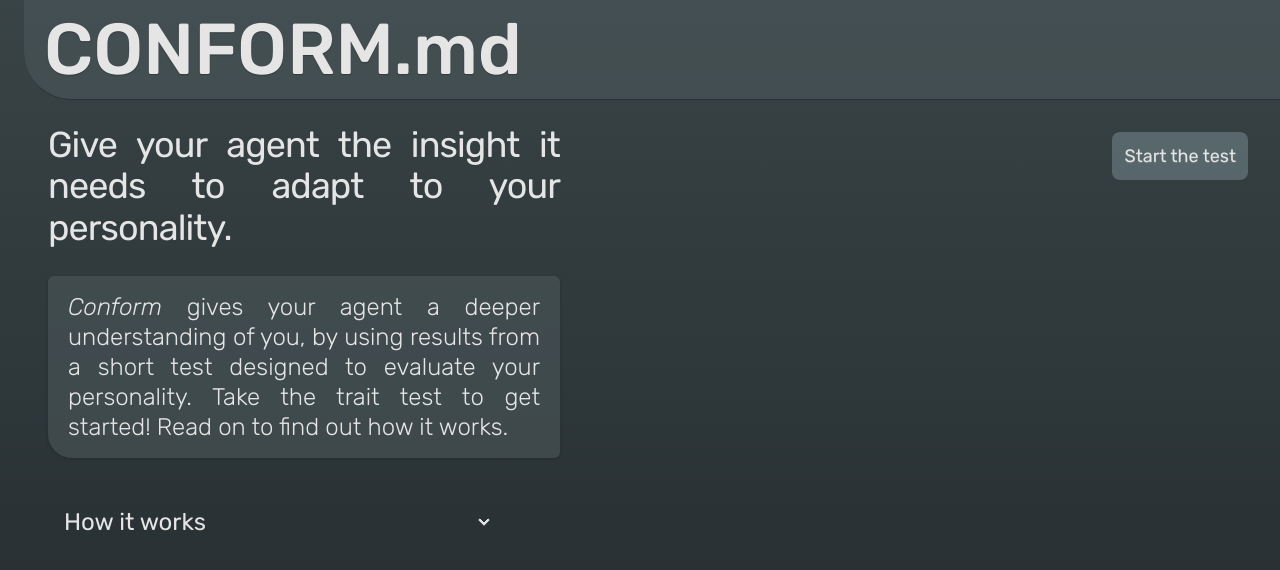
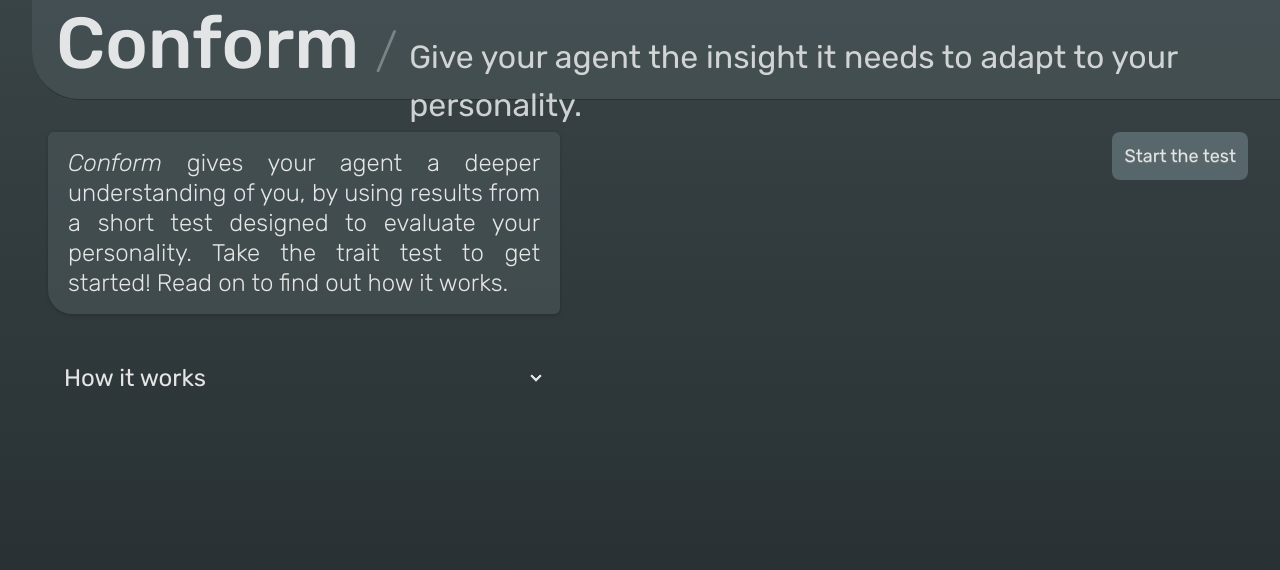
Before and after one commit to sghetticode/conform, a website built with Vite: page index.html in a window 1280 px wide. Built offline with nearby package versions, Linux system fonts and the light colour scheme.

Commit message:
Redesign header and left column

```diff
--- a/index.html
+++ b/index.html
@@ -5,9 +5,15 @@
     <meta name="viewport" content="width=device-width, initial-scale=1" />
     <meta
       name="description"
-      content="Make any agent your agent, by giving it the insight of knowing more about you."
+      content="Give your agent the insight it needs to adapt to your personality."
     />
-    <title>Conform.md</title>
+    <link rel="stylesheet" href="/src/style.css" />
+    <title>CONFORM.md</title>
+    <script>
+      if (localStorage.getItem('results')) {
+        document.documentElement.classList.add('results-found')
+      }
+    </script>
   </head>
   <body
     class="font-rubik h-screen bg-linear-180 from-mist-700 to-mist-800 bg-no-repeat
@@ -15,17 +21,20 @@
   >
     <div
       id="header"
-      class="navbar ml-6 h-[100px] w-auto rounded-bl-[48px] border-b-[1.5px]
-        border-b-mist-800/75 bg-mist-600/60 pl-5"
+      class="navbar flex items-baseline ml-8 h-[100px] w-auto rounded-bl-[48px] border-b-[1.5px]
+        border-b-mist-800/75 bg-mist-600/60 pl-6"
     >
-      <h1 class="text-7xl/none font-medium text-shadow-mist-800/50 text-shadow-xs">CONFORM.md</h1>
+      <h1 class="text-7xl/none font-medium text-neutral-100/90">Conform</h1>
+      <span class="text-5xl font-light text-mist-400/60 pl-4 pr-3">
+        /
+      </span>
+      <h2 class="text-[2rem] font-normal text-neutral-100/80">
+        Give your agent the insight it needs to adapt to your personality.
+      </h2>
     </div>
     <main class="flex">
-      <div id="column-left" class="mt-6 ml-12 max-w-2/5 flex-auto text-justify">
-        <section id="tagline-intro">
-          <h2 class="mb-7 text-4xl leading-[1.15] font-normal tracking-tight">
-            Give your agent the insight it needs to adapt to your personality.
-          </h2>
+      <div id="column-left" class="mt-8 ml-12 max-w-2/5 flex-auto text-justify">
+        <section id="intro">
           <div
             class="card mb-8 rounded-md rounded-bl-3xl bg-mist-600/60 shadow-sm
               shadow-mist-800/50"
@@ -39,7 +48,7 @@
         </section>
         <section
           id="how-it-works"
-          class="collapse collapse-arrow max-w-9/10 flex-auto rounded-none"
+          class="collapse collapse-arrow flex-auto rounded-none"
           tabindex="0"
         >
           <h3 class="collapse-title text-2xl">How it works</h3>
@@ -60,11 +69,11 @@
         </section>
       </div>
       <div id="column-right" class="max-w-3/5 flex-auto">
-        <section id="trait-test" class="mt-5 mr-8 flex flex-col items-end">
+        <section id="trait-test" class="mt-8 mr-8 flex flex-col items-end">
           <div class="dropdown dropdown-end flex w-19/20 justify-end">
             <button
               id="dropdown-btn"
-              class="btn btn-lg btn-ghost mt-3 mb-4 rounded-lg border-none bg-mist-500/70
+              class="btn btn-lg btn-ghost mb-4 rounded-lg border-none bg-mist-500/70
                 p-3 font-normal hover:bg-mist-500/90"
               tabindex="0"
             >
@@ -738,7 +747,7 @@
               Factor
             </th>
             <th>
-              %
+              Percent
             </th>
           </thead>
           <tbody class="text-lg text-neutral-100">
```
